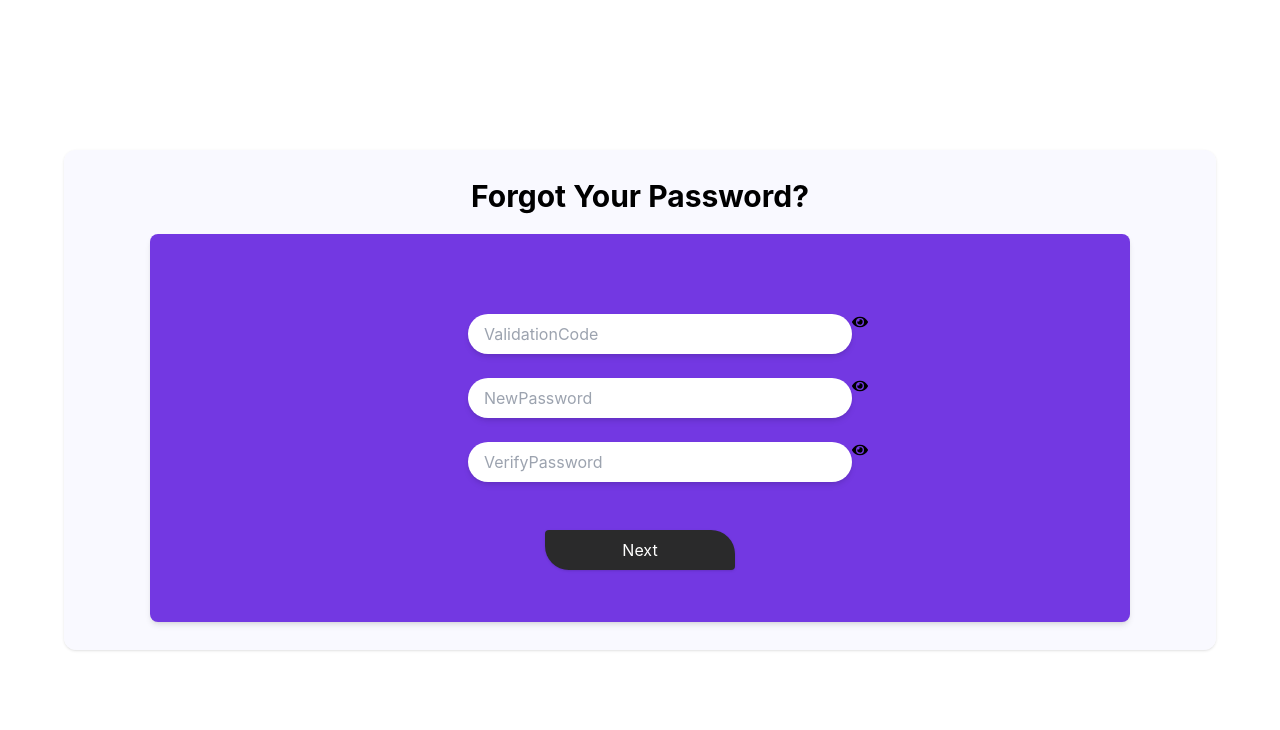
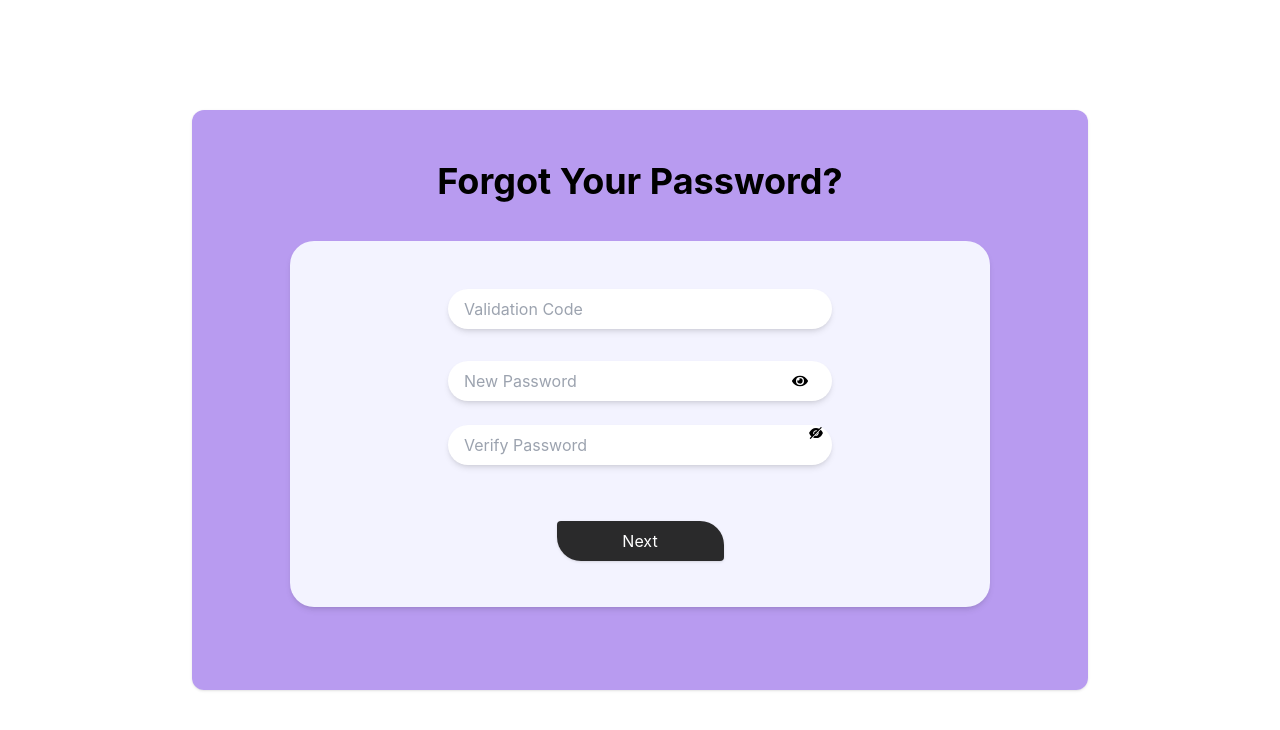
Before and after one commit to suganparvathi/main-admin, a React (Create React App) app: page /validation-password in a window 1280 px wide. Shown: the top 730 px of the page. Built offline with nearby package versions, Linux system fonts and the light colour scheme.

Commit message:
3:40  update

```diff
--- a/src/pages/SignUp/Components/Validation.tsx
+++ b/src/pages/SignUp/Components/Validation.tsx
@@ -32,6 +32,7 @@ import {BiUpload} from 'react-icons/bi'
 import { Axios } from "axios";
 import { ErrorMessage } from "formik";
 import { FaEye } from "react-icons/fa";
+import { AiFillEyeInvisible } from "react-icons/ai";
 
 const validationSchema = yup.object().shape({
   ValidationCode: yup
@@ -54,7 +55,6 @@ interface ValidationProps {
   ValidationCode: string;
   NewPassword:string;
   VerifyPassword: string;
-
 
 }
 
@@ -127,16 +127,13 @@ const Validation = () => {
   };
 console.log("USERIID", userId?.data);
 
-const ValidationData = [
-  {name: "ValidationCode", placeholder:"ValidationCode", icon:<FaEye/> },
-  {name: "NewPassword", placeholder:"NewPassword", icon:<FaEye  type={icon1} onClick={handleToggle1}/>},
-  {name: "VerifyPassword", placeholder:"VerifyPassword", icon:<FaEye type={icon1} onClick={handleToggle1}/>},
+const[eye,seteye]=useState(false);
+const iconButton = () =>seteye(!eye);
 
 
-]
-{/* <FaEye type={icon1} onClick={handleToggle1}/> */}
+
  const renderError = (msg:string) =>
-      <div className='text-sm  w-full'>
+      <div className='text-sm -mt-4  w-full'>
         <p className='text-red-400'>{msg}</p>
       </div>
 
@@ -144,33 +141,55 @@ const ValidationData = [
   return (
 
     <div className="bg-white w-screen h-screen flex items-center justify-center">
-      <div className="flex justify-center w-[90%] h-[500px]  bg-[#F3F3FF] shadow rounded-xl overflow-hidden  bg-opacity-50 backdrop-blur">
+      <div className="flex justify-center w-[70%] h-[580px] bg-quaternary shadow rounded-xl overflow-hidden  bg-opacity-50 backdrop-blur">
         <div className="w-full col-span-1 flex items-center justify-center flex-col p-7">
-          <h5 className="text-black font-bold text-3xl capitalize mb-5">
+          <h5 className="text-black font-bold text-4xl  capitalize -mt-8">
            Forgot your password?
           </h5>
-          {!login ?
-          <div className="w-[980px] h-full bg-quaternary px-4 py-10 rounded-lg rounded-3xl shadow-md">
+
+          <div className="w-[700px] h-[70%]  bg-[#F3F3FF] px-4 mt-10 py-10 rounded-3xl shadow-md">
           <CustomForm
             initialValues={initialState}
             validationSchema={validationSchema}
             onSubmit={handleSubmit}
           >
-            <div className="flex flex-col justify-center items-center mt-10  ml-14">
-                {ValidationData.map((data) => (
+            <div className="flex flex-col justify-center items-center mt-2">
+              <div className="flex flex-col">
+              <Input
+                 type="text"
+                 name="ValidationCode"
+                 placeholder="Validation Code"
+                 className="border-none text-black outline-none bg-blue   shadow-md w-96" inputContainerClassName="mb-8"/>
+                 <ErrorMessage name="ValidationCode" render={renderError}/>
+
                   <div className="flex flex-row">
-                    <Input
-                    type="password"
-                    name={data.name}
-                    placeholder={data.placeholder}
-                    className="border-none text-black outline-none bg-blue   shadow-md w-96"
-                    inputContainerClassName="mb-6"
+                <Input
+                  type={type1}
+                 name="NewPassword"
+                 placeholder="New Password"
 
-                    />
-                   <p> {data.icon}</p>
-                    <ErrorMessage name={data.name} render={renderError}/>
-                </div>
-                  ))}
+                 className="border-none text-black outline-none bg-blue  shadow-md w-96" inputContainerClassName="mb-6"/>
+                 {" "}<span className="-ml-6">
+                  <FaEye className="mt-3 -ml-4" type={icon1} onClick={handleToggle1}/></span>
+                  </div>
+                <ErrorMessage className="-mt-10" name="NewPassword" render={renderError}/>
+                <div className="flex flex-row">
+                <Input
+                  type={type2}
+                 name="VerifyPassword"
+                 placeholder="Verify Password"
+
+                 className="border-none text-black outline-none bg-blue  shadow-md w-96" inputContainerClassName="mb-6"/>
+                 {" "}<span className="-ml-6">
+                 {eye? <FaEye className="mt-3 -ml-4" type={icon2} onClick={handleToggle2}/> : <AiFillEyeInvisible/>  }
+                 {/* {icon? <FaUserAltSlash  />  :  <FaUserPlus/>}  */}
+                  </span>
+                  </div>
+                  <ErrorMessage name="VerifyPassword" render={renderError}/>
+
+
+              </div>
+
 
             </div>
             <div className="w-full flex justify-end">
@@ -178,22 +197,13 @@ const ValidationData = [
                 type="submit"
                 title="Next"
                 isLoading={isLoading}
-                className="bg-secondaryText text-white p-2 px-9 w-[20%] m-auto mt-6 transform transition-all hover:scale-95"
+                className="bg-secondaryText text-white p-2 px-7 w-[25%] m-auto mt-8 transform transition-all hover:scale-90"
               />
             </div>
           </CustomForm>
-          {error === "error" ?
-          null
-          :
-          <p className="text-red-200 w-full text-center mt-2">{`${error} already exist`}</p>
-        }
+
             </div>
-          :
-          <div className="w-[500px] h-[10px] bg-white  rounded-lg shadow-md">
-            {/* {/ <CreateUser jojoUserId={userId} /> /} */}
-           </div>
 
-          }
         </div>
 
       </div>
```
